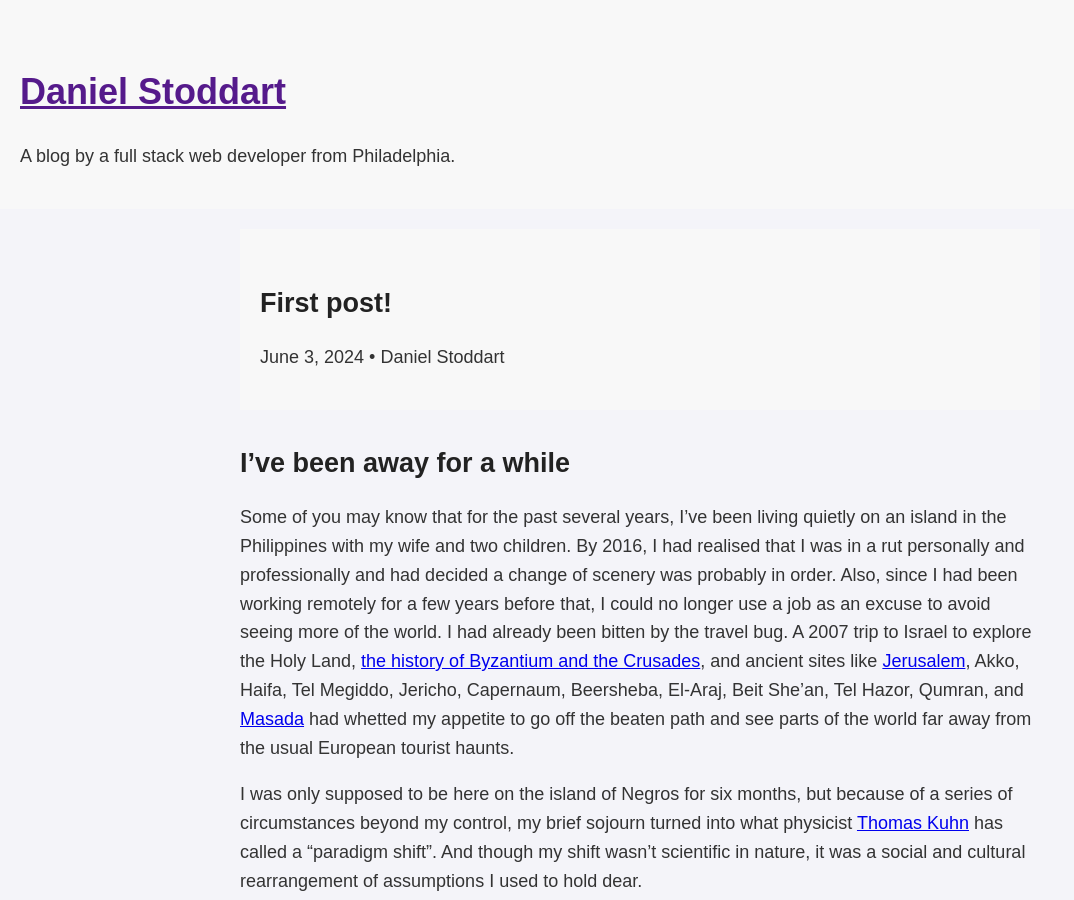
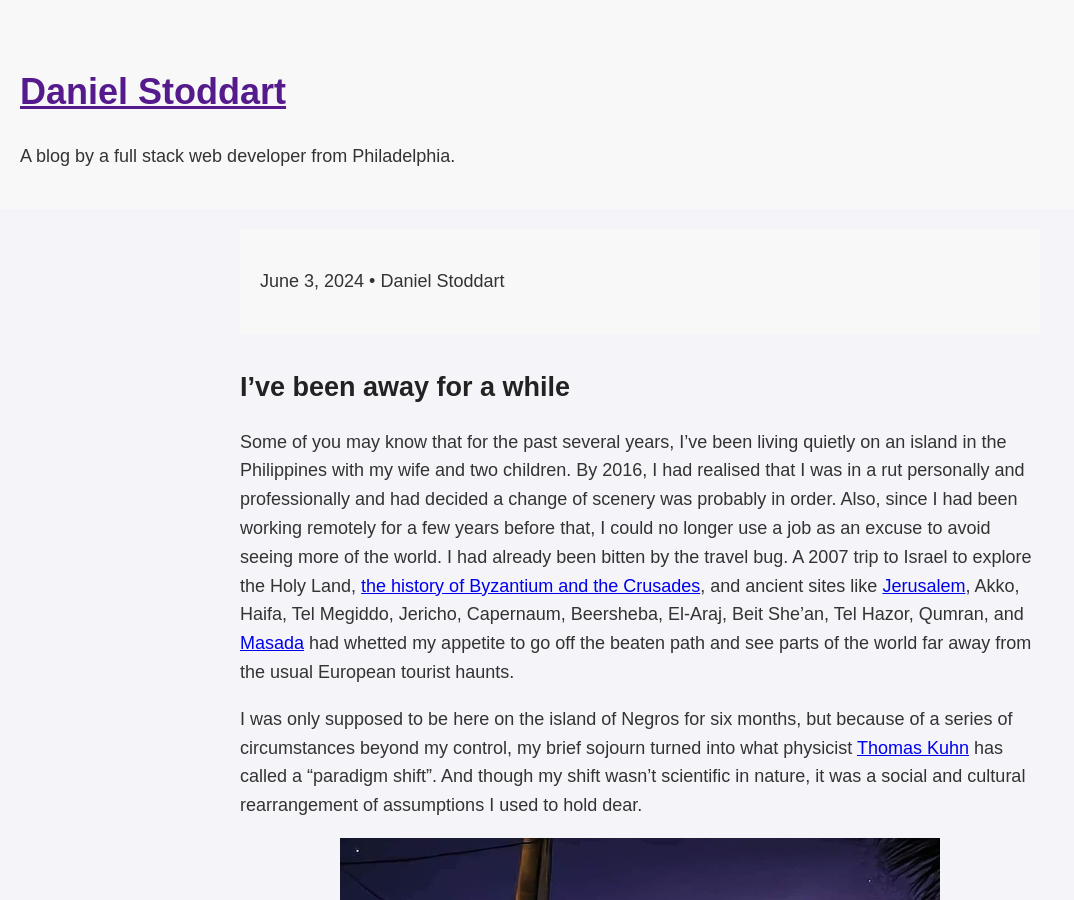
Before and after one commit to stoddart/stoddart.github.io, a Jekyll site: the page built from _posts/2024-06-03-my-first-post.md, in a window 1280 px wide and 900 px high. Shown: the whole window, without its empty margins (0-1074 px from the left). Built offline with Jekyll 4.4.1, drawn with Linux system fonts in a browser that asks for light colours.

Commit message:
Update the post layout to remove duplicate title

```diff
--- a/_layouts/post.html
+++ b/_layouts/post.html
@@ -4,7 +4,6 @@ layout: default
 
 <article class="post h-entry">
   <header class="post-header">
-    <h1 class="post-title p-name">{{ page.title | escape }}</h1>
     <p class="post-meta">
       <time class="dt-published" datetime="{{ page.date | date_to_xmlschema }}">
         {{ page.date | date: "%B %-d, %Y" }}
```
